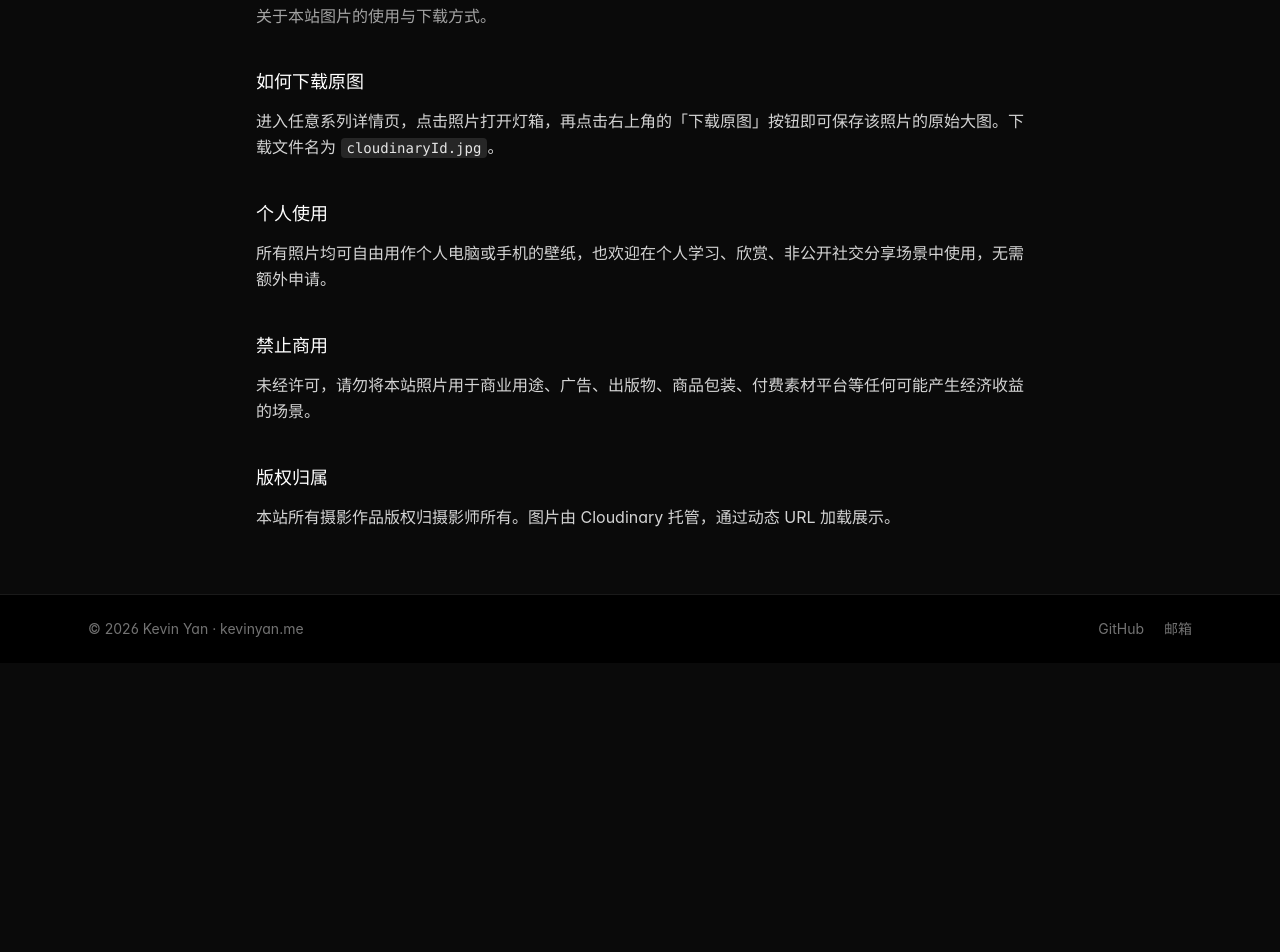
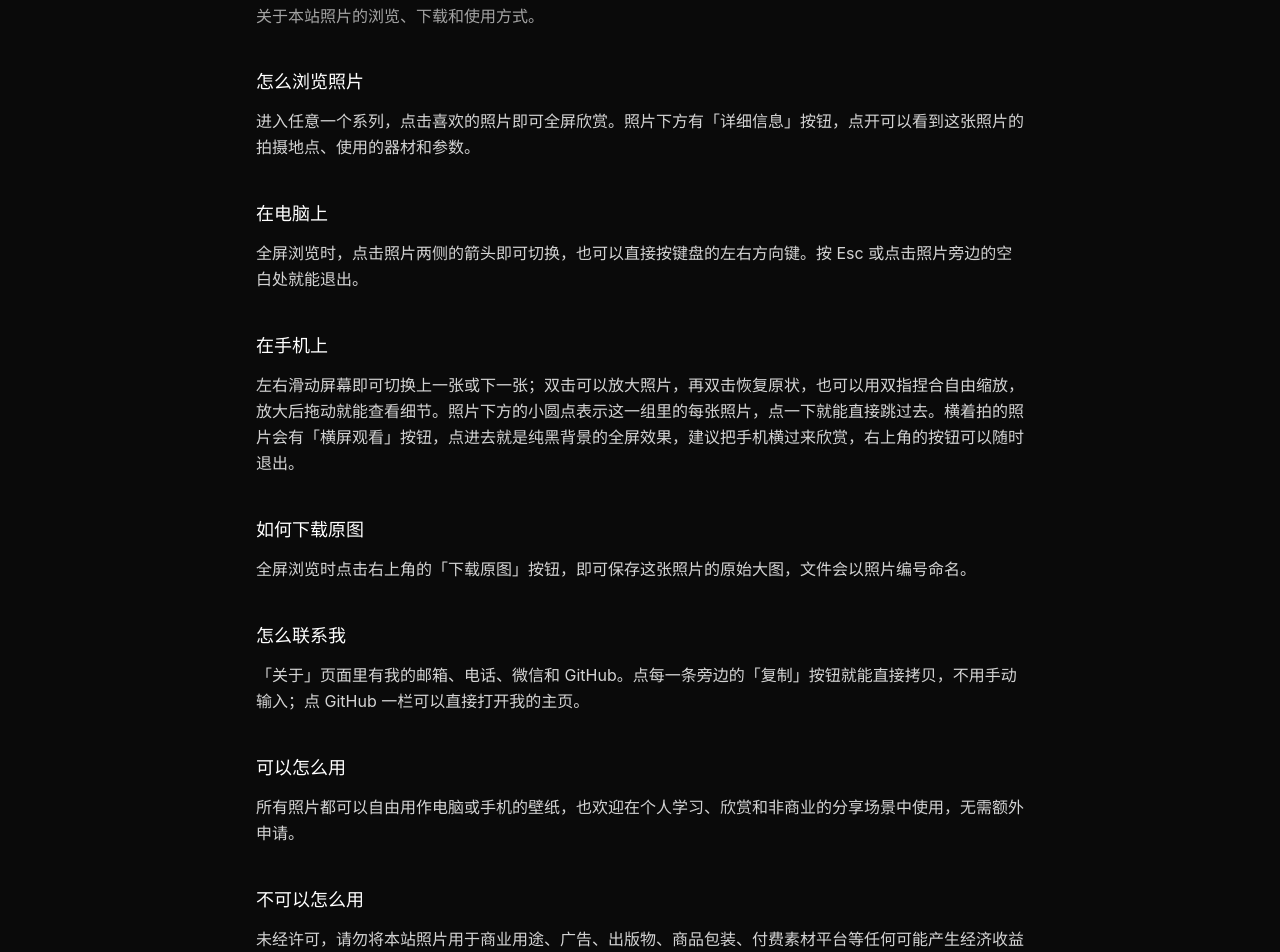
Before and after one commit to Kevin-Yan12/photo-portfolio, a React (Vite) app: page /guide in a window 1280 px wide. Shown: the part 180-1132 px from the top of the page. Before the commit the page ends 843 px from the top, so only its background shows below. Built offline with nearby package versions, Linux system fonts and the light colour scheme.

Commit message:
使用说明页更新为新功能并改用通俗语言

```diff
--- a/src/pages/Guide.jsx
+++ b/src/pages/Guide.jsx
@@ -7,35 +7,56 @@ export default function Guide() {
             使用说明
           </h1>
           <p className="mt-4 text-neutral-400">
-            关于本站图片的使用与下载方式。
+            关于本站照片的浏览、下载和使用方式。
           </p>
         </div>
 
         <section className="space-y-3">
-          <h2 className="text-lg font-medium text-white">如何下载原图</h2>
+          <h2 className="text-lg font-medium text-white">怎么浏览照片</h2>
           <p className="leading-relaxed text-neutral-300">
-            进入任意系列详情页，点击照片打开灯箱，再点击右上角的「下载原图」按钮即可保存该照片的原始大图。下载文件名为 <code className="rounded bg-neutral-800 px-1.5 py-0.5 text-sm text-neutral-200">cloudinaryId.jpg</code>。
+            进入任意一个系列，点击喜欢的照片即可全屏欣赏。照片下方有「详细信息」按钮，点开可以看到这张照片的拍摄地点、使用的器材和参数。
           </p>
         </section>
 
         <section className="space-y-3">
-          <h2 className="text-lg font-medium text-white">个人使用</h2>
+          <h2 className="text-lg font-medium text-white">在电脑上</h2>
           <p className="leading-relaxed text-neutral-300">
-            所有照片均可自由用作个人电脑或手机的壁纸，也欢迎在个人学习、欣赏、非公开社交分享场景中使用，无需额外申请。
+            全屏浏览时，点击照片两侧的箭头即可切换，也可以直接按键盘的左右方向键。按 Esc 或点击照片旁边的空白处就能退出。
           </p>
         </section>
 
         <section className="space-y-3">
-          <h2 className="text-lg font-medium text-white">禁止商用</h2>
+          <h2 className="text-lg font-medium text-white">在手机上</h2>
           <p className="leading-relaxed text-neutral-300">
-            未经许可，请勿将本站照片用于商业用途、广告、出版物、商品包装、付费素材平台等任何可能产生经济收益的场景。
+            左右滑动屏幕即可切换上一张或下一张；双击可以放大照片，再双击恢复原状，也可以用双指捏合自由缩放，放大后拖动就能查看细节。照片下方的小圆点表示这一组里的每张照片，点一下就能直接跳过去。横着拍的照片会有「横屏观看」按钮，点进去就是纯黑背景的全屏效果，建议把手机横过来欣赏，右上角的按钮可以随时退出。
           </p>
         </section>
 
         <section className="space-y-3">
-          <h2 className="text-lg font-medium text-white">版权归属</h2>
+          <h2 className="text-lg font-medium text-white">如何下载原图</h2>
           <p className="leading-relaxed text-neutral-300">
-            本站所有摄影作品版权归摄影师所有。图片由 Cloudinary 托管，通过动态 URL 加载展示。
+            全屏浏览时点击右上角的「下载原图」按钮，即可保存这张照片的原始大图，文件会以照片编号命名。
+          </p>
+        </section>
+
+        <section className="space-y-3">
+          <h2 className="text-lg font-medium text-white">怎么联系我</h2>
+          <p className="leading-relaxed text-neutral-300">
+            「关于」页面里有我的邮箱、电话、微信和 GitHub。点每一条旁边的「复制」按钮就能直接拷贝，不用手动输入；点 GitHub 一栏可以直接打开我的主页。
+          </p>
+        </section>
+
+        <section className="space-y-3">
+          <h2 className="text-lg font-medium text-white">可以怎么用</h2>
+          <p className="leading-relaxed text-neutral-300">
+            所有照片都可以自由用作电脑或手机的壁纸，也欢迎在个人学习、欣赏和非商业的分享场景中使用，无需额外申请。
+          </p>
+        </section>
+
+        <section className="space-y-3">
+          <h2 className="text-lg font-medium text-white">不可以怎么用</h2>
+          <p className="leading-relaxed text-neutral-300">
+            未经许可，请勿将本站照片用于商业用途、广告、出版物、商品包装、付费素材平台等任何可能产生经济收益的场景。本站所有作品均为本人拍摄，版权归我所有。
           </p>
         </section>
       </section>
```
